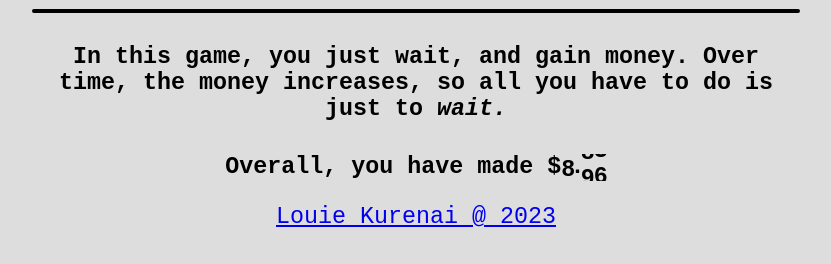
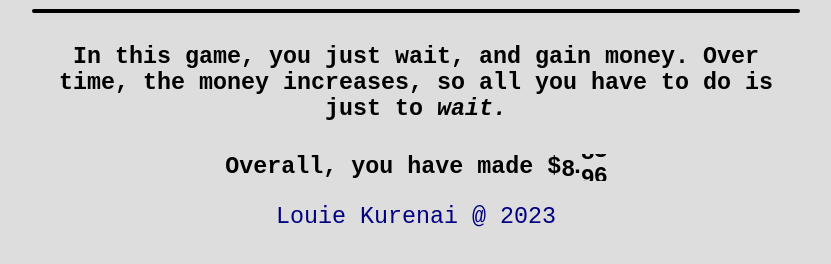
Before and after one commit to PayToUse/afk-money, a plain HTML site: page index.html in a window 1280 px wide. Shown: the part 331-595 px from the top of the page, without its empty margins (224-1055 px from the left). Drawn offline with Linux system fonts and the light colour scheme.

Commit message:
style the "a" element

```diff
--- a/style.css
+++ b/style.css
@@ -9,6 +9,10 @@ hr {
   border: 2px solid #000;
   border-radius: 10px;
 }
+a {
+  text-decoration: none;
+  color: #000080;
+}
 @media only screen and (max-width: 600px) {
   body {
     margin: 8px;
```
